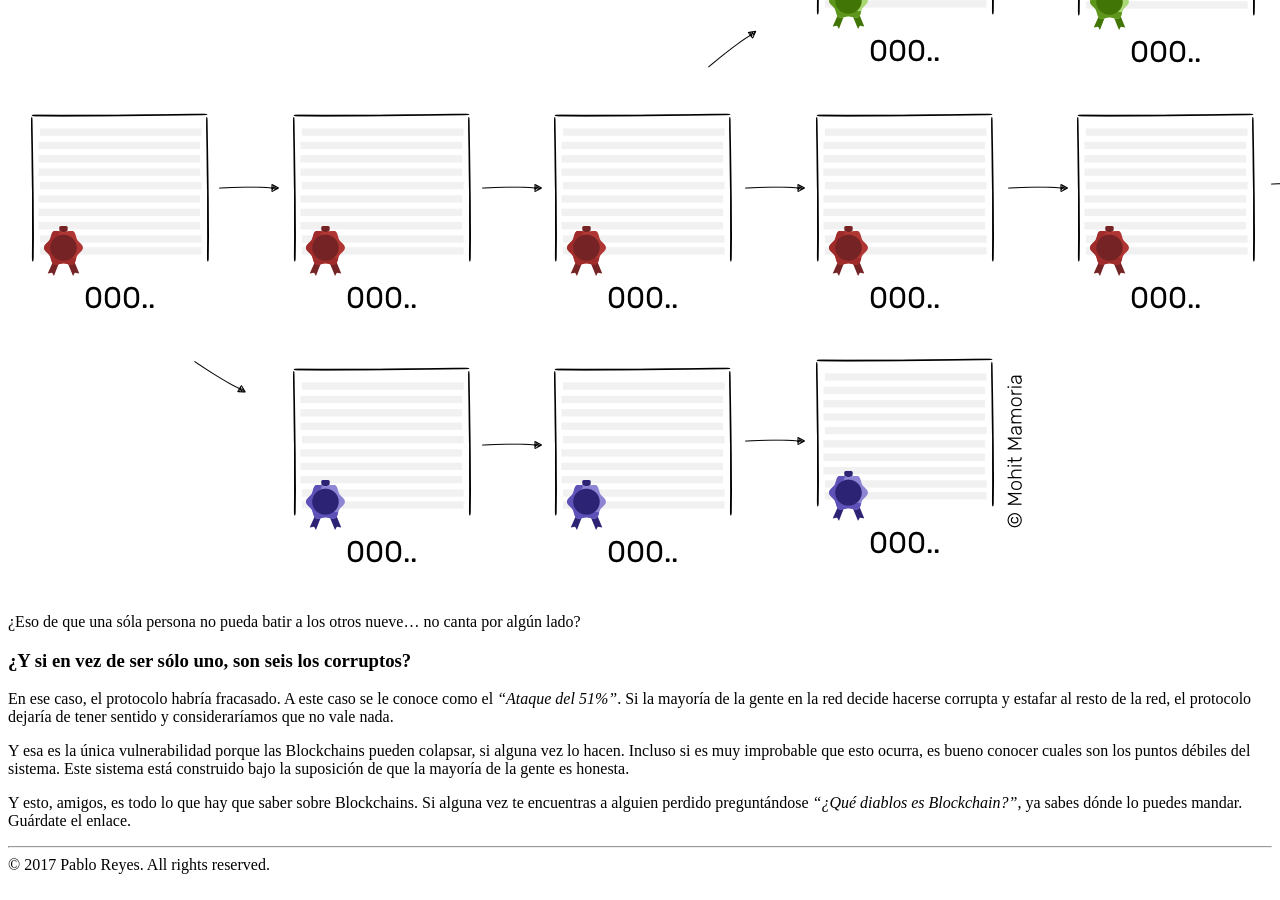
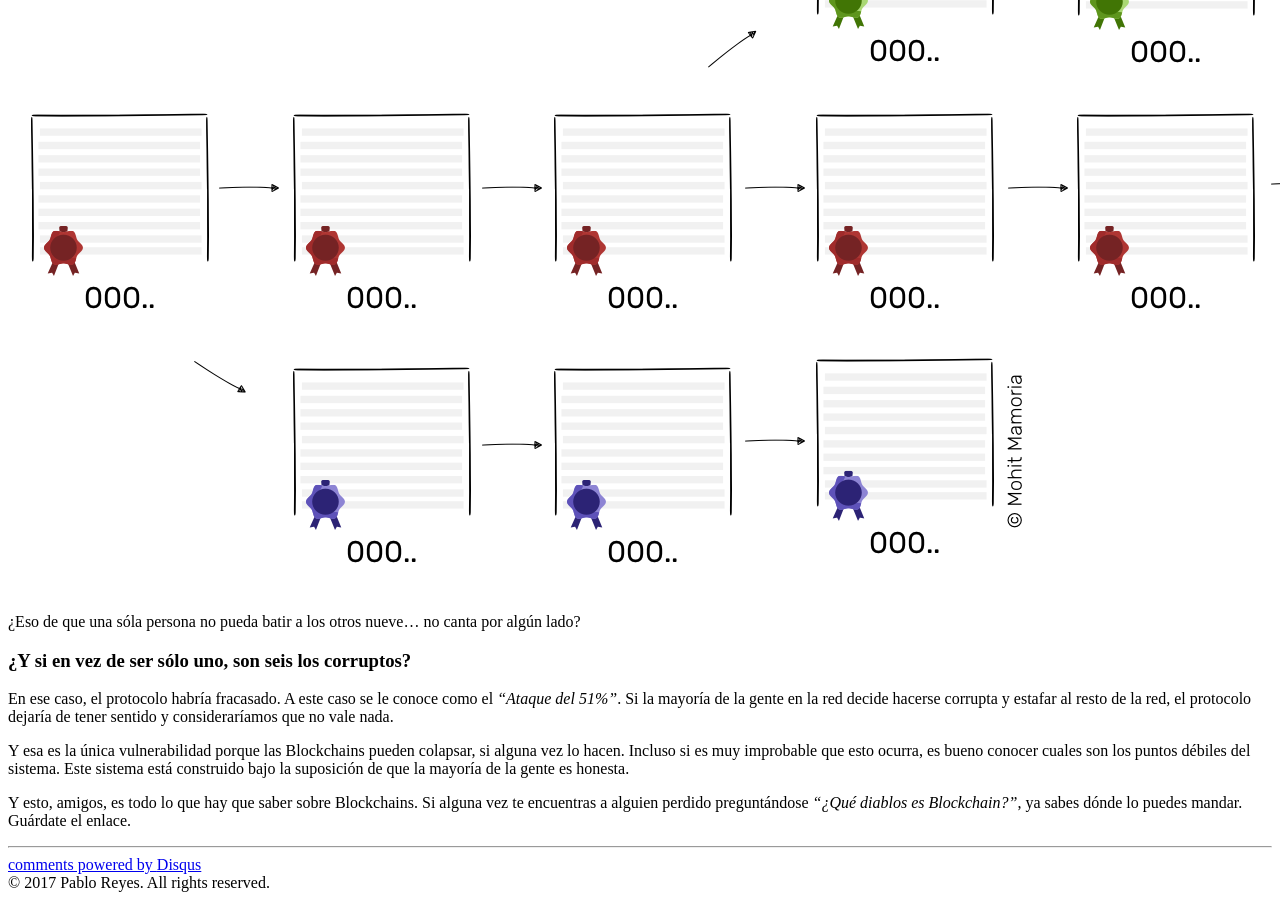
Before and after one commit to PabloReyes/PabloReyes.github.io, a Jekyll site: the page built from _posts/2017-09-03-que-cojones-es-blockchain.markdown, in a window 1280 px wide and 900 px high, scrolled down 17248 px. Built offline with Jekyll 4.4.1, drawn with Linux system fonts in a browser that asks for light colours; nearby versions of some CDN libraries; comment, search, counter and statistics services are not loaded; some of the changed lines change nothing that is shown.

Commit message:
Enable disqus

```diff
--- a/_config.yml
+++ b/_config.yml
@@ -11,7 +11,7 @@
 url: 'http://pabloreyes.es'
 baseurl: '/'
 google_analytics: 'UA-3511101-1'
-#disqus_shortname: 'pabloreyes-es'
+disqus_shortname: 'pabloreyes-es'
 
 author:
   name: 'Pablo Reyes'
```
